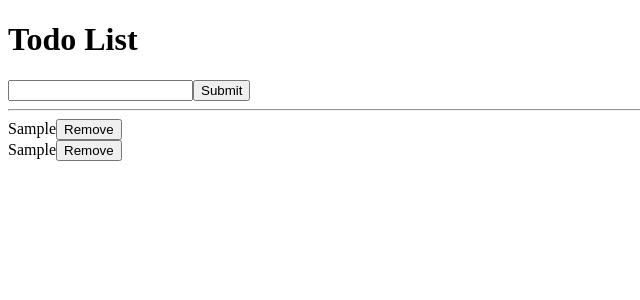
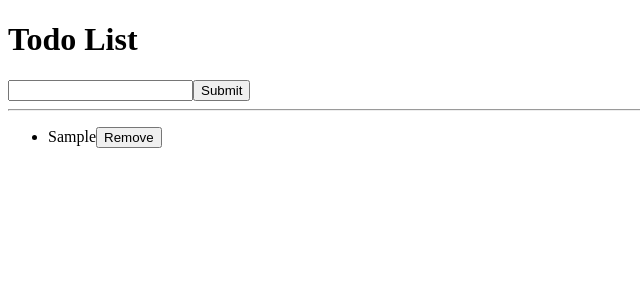
Before and after one commit to mikelikecoding/react-todo2, a React (Create React App) app: page / in a window 1280 px wide. Both pictures are taken after typing "Sample" into the empty fields and a click on the button "Submit". Shown: the top 300 px of the page, without its empty margins (0-640 px from the left). Built offline with nearby package versions, Linux system fonts and the light colour scheme.

Commit message:
Revised lesson 1.6

```diff
--- a/src/AddTodoForm.js
+++ b/src/AddTodoForm.js
@@ -1,11 +1,7 @@
-// import React from 'react';
-// import * as reactDom from 'react-dom'
-// import { useState } from "react";
-
 import React, { useState } from "react";
 import InputWithLabel from "./InputWithLabel";
 
-const AddTodoForm = ({onAddTodo}) => {
+const AddTodoForm = ({ onAddTodo }) => {
   const [todoTitle, setTodoTitle] = useState("");
 
   const handleTitleChange = (e) => {
@@ -13,60 +9,22 @@ const AddTodoForm = ({onAddTodo}) => {
   };
 
   const handleAddTodo = (event) => {
-      event.preventDefault();
-      //if todoTile === '' I don't want it to return anything
-      if(todoTitle.trim().length === 0) return
-           //   let onAddTodo;
-       onAddTodo({title: todoTitle, id: Date.now()}) // won't work without the props
-             setTodoTitle('')
-         }
+    event.preventDefault();
+    if (todoTitle.trim().length === 0) return;
+
+    onAddTodo({ title: todoTitle, id: Date.now() }); // won't work without the props
+    setTodoTitle("");
+  };
 
   return (
-     <form onSubmit={handleAddTodo} >
+    <form onSubmit={handleAddTodo}>
       <InputWithLabel
-        label="Title" // Pass the label prop here with the value "Title"
         value={todoTitle}
         onChange={handleTitleChange}
-
-      />
-     <button type='submit'>Submit</button>
-      {/* Other form elements or actions */}
+      ></InputWithLabel>
+      <button type="submit">Submit</button>
     </form>
   );
 };
-// function AddTodoForm ({onAddTodo}) {
-
-// const [todoTitle, setTodoTitle] = useState('');
-
-// const handleTitleChange = (event) => {
-//      const newTodoTitle = event.target.value
-//      setTodoTitle(newTodoTitle)
-// }
-
-//  const handleAddTodo = (event) => {
-//  event.preventDefault();
-//  //if todoTile === '' I don't want it to return anything
-//  if(todoTitle.trim().length === 0) return
-//       //   let onAddTodo;
-//   onAddTodo({title: todoTitle, id: Date.now()}) // won't work without the props
-//         setTodoTitle('')
-//     }
-
-//    return (
-//     <div>
-//     <form onSubmit={handleAddTodo} >
-
-//       {/* <label htmlFor="todoTitle">Title: </label>
-//       <input id='todoTitle' value={todoTitle} type="text" name='title' onChange={handleTitleChange} /> */}
-//       <button type='submit'>Submit</button>
-
-//       {/* <span>{todoTitle}</span> */}
-
-//     </form>
-
-//     </div>
-
-//    )
-// }
 
 export default AddTodoForm;
--- a/src/App.js
+++ b/src/App.js
@@ -11,24 +11,18 @@ const useSemiPersistentState = () => {
   );
 
   useEffect(() => {
-    // Save todoList to localStorage whenever it changes
     localStorage.setItem("savedTodoList", JSON.stringify(todoList));
-  }, [todoList]); // `todoList` specified as a dependency
-
-  return [todoList, setTodoList];
+  }, [todoList]);
+    return [todoList, setTodoList];
 };
-
-
 
 function App() {
   const [todoList, setTodoList] = useSemiPersistentState();
-  console.log(todoList, todoList.title)
 
   const removeTodo = (idToRemove) => {
-    const updatedTodoList = todoList.filter(item => item.id !== idToRemove);
+    const updatedTodoList = todoList.filter((item) => item.id !== idToRemove);
     setTodoList(updatedTodoList);
   };
-
 
   const addTodo = (newTodo) => {
     setTodoList([...todoList, newTodo]);
@@ -37,12 +31,9 @@ function App() {
   return (
     <>
       <h1>Todo List</h1>
-
-      <AddTodoForm onAddTodo={addTodo} />
-
+        <AddTodoForm onAddTodo={addTodo} />
       <hr />
-      <TodoList todoList={todoList} onRemoveTodo={removeTodo} />
-      <TodoList todoList={todoList} />
+       <TodoList todoList={todoList} onRemoveTodo={removeTodo} />
     </>
   );
 }
--- a/src/InputWithLabel.js
+++ b/src/InputWithLabel.js
@@ -1,15 +1,21 @@
-import React from "react";
+import React, { useEffect, useRef } from 'react';
 
 const InputWithLabel = ({ children, value, onChange }) => {
+  const inputRef = useRef(null);
+
+  useEffect(() => {
+    inputRef.current.focus();
+  }, []);
+
   return (
     <>
-      <label htmlFor="todoInput">{children}</label>
+     <label htmlFor="todoInput">{children}</label>
       <input
-        id="todoInput"
+        id="inputField"
+        ref={inputRef}
         type="text"
         value={value}
         onChange={onChange}
-        autoFocus // Adding autoFocus prop here
       />
     </>
   );
--- a/src/TodoList.js
+++ b/src/TodoList.js
@@ -1,29 +1,12 @@
 import React from "react";
 import TodoListItem from "./TodoListItem";
 
-/////////////////////////////
-// The todo arry
-////////////////////////////
-
-////////////////////////////////
-// The todo function
 ///////////////////////////////
 
 function TodoList({ todoList, onRemoveTodo }) {
-  // return (
-  //   <ul>
-  //     {/*This map function will iterate through the array of object*/}
-
-  //     {/* {todoList.map((todo) =><TodoListItem key={todo.id}  title={todo.title}  /> )} */}
-  //     {todoList.map((todo) => (
-  //       <TodoListItem key={todo.id} item={todo} />
-  //     )
-  //     )}</ul>
-  // );
-
   return (
-    <div>
-      {todoList.map(item => (
+    <ul>
+      {todoList.map((item) => (
         <TodoListItem
           key={item.id}
           id={item.id}
@@ -31,9 +14,8 @@ function TodoList({ todoList, onRemoveTodo }) {
           onRemoveTodo={onRemoveTodo}
         />
       ))}
-    </div>
+    </ul>
   );
-
 }
 
 export default TodoList;
--- a/src/TodoListItem.js
+++ b/src/TodoListItem.js
@@ -1,17 +1,18 @@
 import React from "react";
 
-const TodoListItem = ({ id, title, onRemoveTodo }) => {
+const TodoListItem = (props) => {
+  const {title, id, onRemoveTodo} = props;
   const handleRemoveClick = () => {
     onRemoveTodo(id);
   };
 
   return (
-    <div>
+    <li>
       <span>{title}</span>
       <button type="button" onClick={handleRemoveClick}>
         Remove
       </button>
-    </div>
+    </li>
   );
 };
 
```
